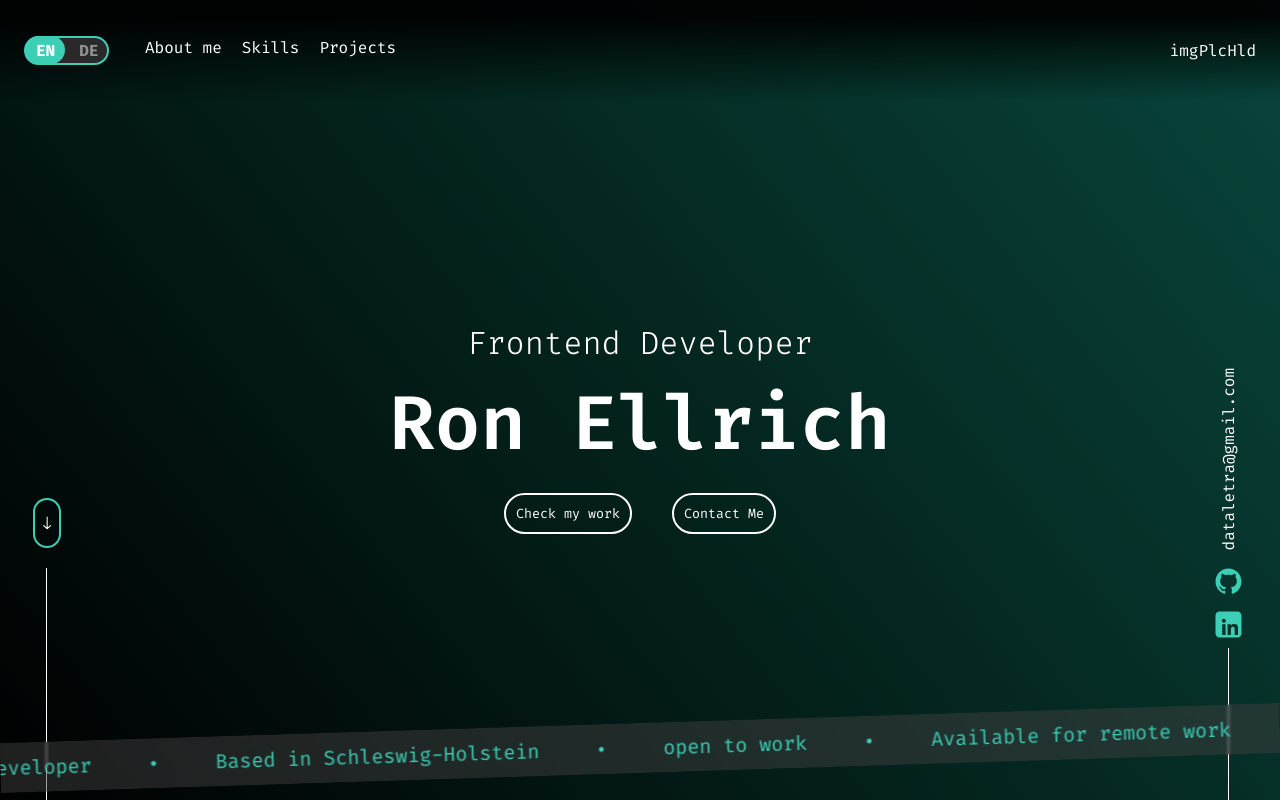
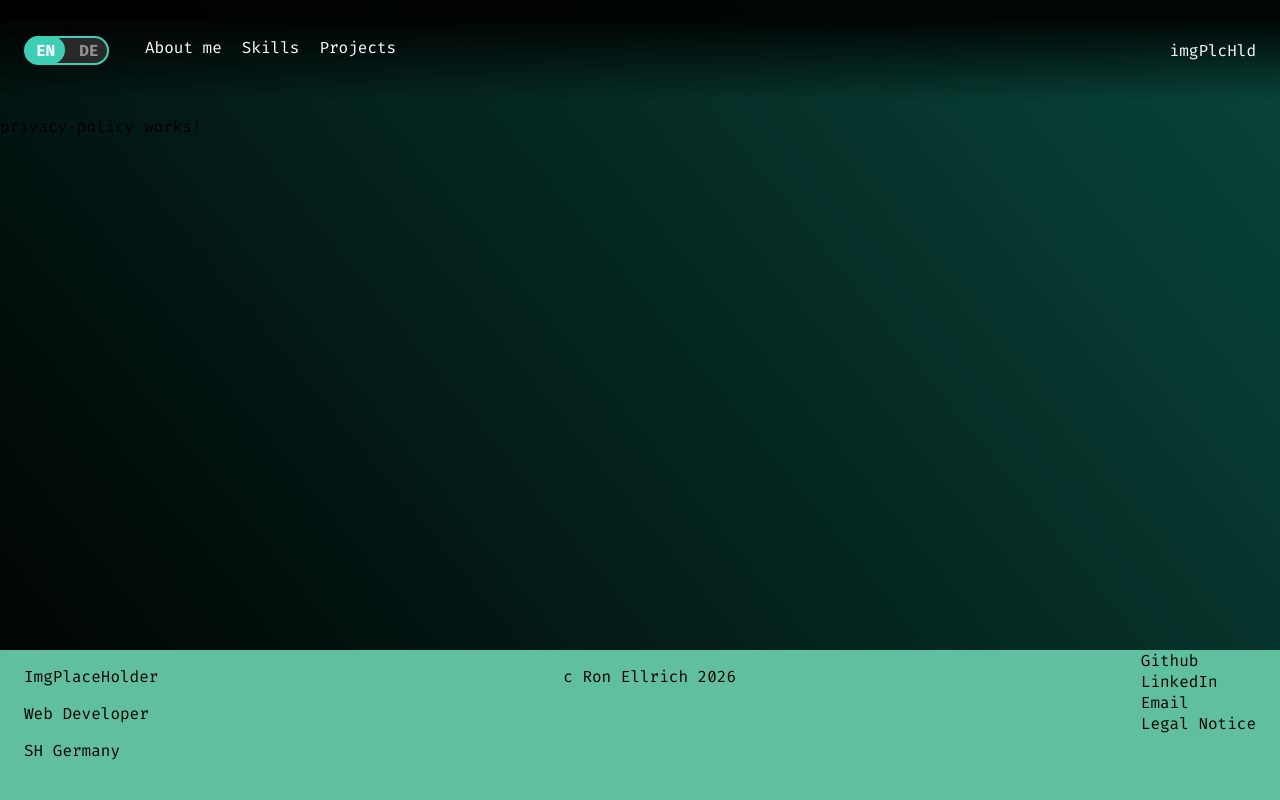
Before and after one commit to Dataletra/Portfolio, an Angular app: page /privacy-policy in a window 1280 px wide. Before the commit this address led to /. Built offline with nearby package versions, Linux system fonts and the light colour scheme.

Commit message:
feat: added components: legal notice + privacy policy. implemented basic routing to new components, updated various related imports

```diff
--- a/src/app/app.html
+++ b/src/app/app.html
@@ -1,5 +1,2 @@
-<app-header></app-header>
-<app-core></app-core>
+<router-outlet />
 <app-footer></app-footer>
-
-<router-outlet />
--- a/src/app/app.routes.ts
+++ b/src/app/app.routes.ts
@@ -1,3 +1,21 @@
 import { Routes } from '@angular/router';
+import { Core } from './components/core/core';
+import { PrivacyPolicy } from './components/privacy-policy/privacy-policy';
+import { LegalNotice } from './components/legal-notice/legal-notice';
 
-export const routes: Routes = [];
+export const routes: Routes = [
+    {
+        path: "",
+        component: Core
+    },
+    {
+        path: "privacy-policy",
+        component: PrivacyPolicy
+    },
+    {
+        path: "legal-notice",
+        component: LegalNotice
+    }
+
+
+];
--- a/src/app/app.ts
+++ b/src/app/app.ts
@@ -1,12 +1,11 @@
 import { Component, signal } from '@angular/core';
 import { RouterOutlet } from '@angular/router';
-import { Header } from './components/header/header';
 import { Footer } from './components/footer/footer';
-import { Core } from './components/core/core';
+
 
 @Component({
   selector: 'app-root',
-  imports: [RouterOutlet, Header, Footer, Core],
+  imports: [RouterOutlet, Footer],
   templateUrl: './app.html',
   styleUrl: './app.scss'
 })
--- a/src/app/components/core/core.html
+++ b/src/app/components/core/core.html
@@ -1,3 +1,4 @@
+<app-header></app-header>
 <app-landing></app-landing>
 <app-about-me></app-about-me>
 <app-technologies></app-technologies>
--- a/src/app/components/core/core.ts
+++ b/src/app/components/core/core.ts
@@ -5,10 +5,11 @@ import { FeaturedProjects } from '../featured-projects/featured-projects';
 import { Colleagues } from '../colleagues/colleagues';
 import { ContactMe } from '../contact-me/contact-me';
 import { Technologies } from '../technologies/technologies';
+import { Header } from '../header/header';
 
 @Component({
   selector: 'app-core',
-  imports: [Landing, AboutMe, Technologies, FeaturedProjects, Colleagues, ContactMe],
+  imports: [Landing, AboutMe, Technologies, FeaturedProjects, Colleagues, ContactMe, Header],
   templateUrl: './core.html',
   styleUrl: './core.scss',
 })
--- /dev/null
+++ b/src/app/components/legal-notice/legal-notice.html
@@ -0,0 +1,2 @@
+<app-header></app-header>
+<p>legal-notice works!</p>
--- /dev/null
+++ b/src/app/components/legal-notice/legal-notice.ts
@@ -0,0 +1,10 @@
+import { Component } from '@angular/core';
+import { Header } from '../header/header';
+
+@Component({
+  selector: 'app-legal-notice',
+  imports: [Header],
+  templateUrl: './legal-notice.html',
+  styleUrl: './legal-notice.scss',
+})
+export class LegalNotice { }
--- /dev/null
+++ b/src/app/components/privacy-policy/privacy-policy.html
@@ -0,0 +1,2 @@
+<app-header></app-header>
+<p>privacy-policy works!</p>
--- /dev/null
+++ b/src/app/components/privacy-policy/privacy-policy.ts
@@ -0,0 +1,10 @@
+import { Component } from '@angular/core';
+import { Header } from '../header/header';
+
+@Component({
+  selector: 'app-privacy-policy',
+  imports: [Header],
+  templateUrl: './privacy-policy.html',
+  styleUrl: './privacy-policy.scss',
+})
+export class PrivacyPolicy { }
--- a/src/styles.scss
+++ b/src/styles.scss
@@ -35,7 +35,9 @@ app-header {
 }
 
 // App core wrapper flexes to push footer down & applies content boundary
-app-core {
+app-core,
+app-privacy-policy,
+app-legal-notice {
   flex: 1 0 auto;
   display: block;
   // top: -100px;
```
Also changed, not shown: src/app/components/legal-notice/legal-notice.scss (added), src/app/components/privacy-policy/privacy-policy.scss (added), 2 other files (tests, documents, lock files or other folders).
